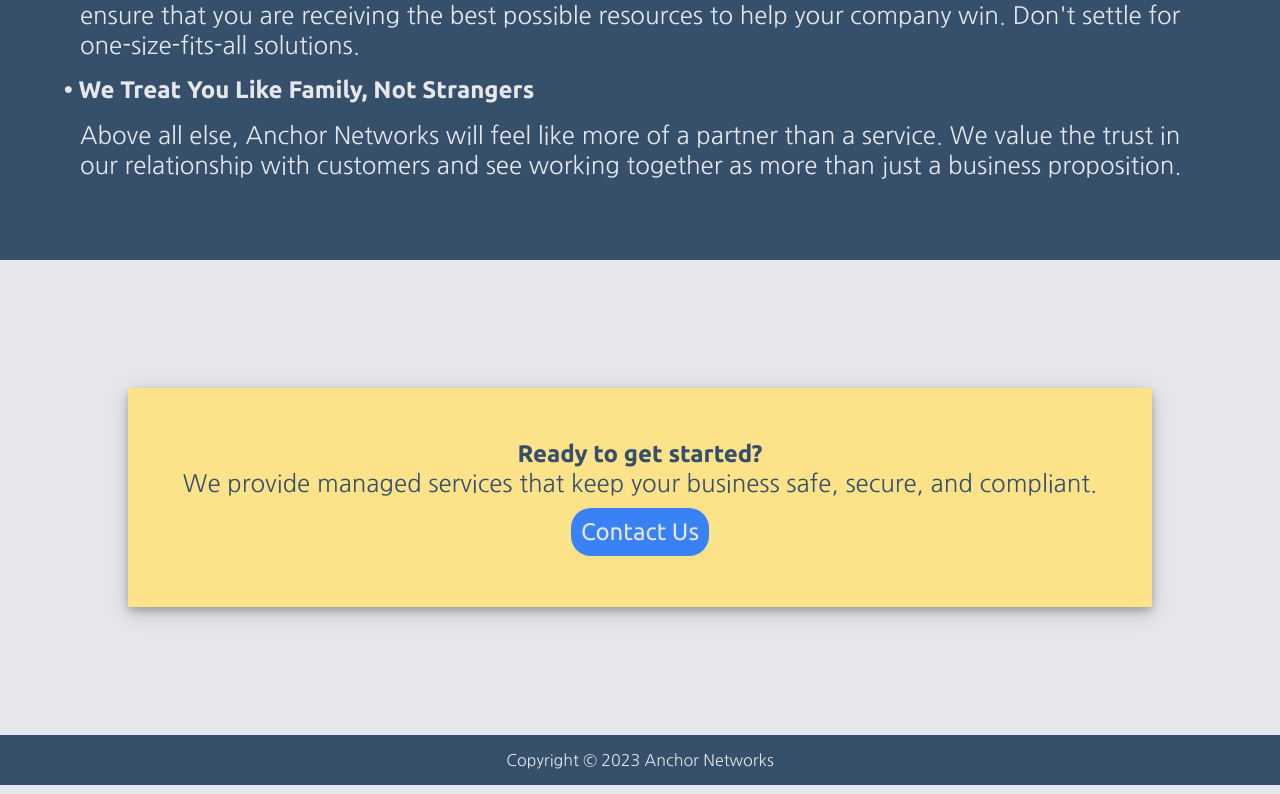
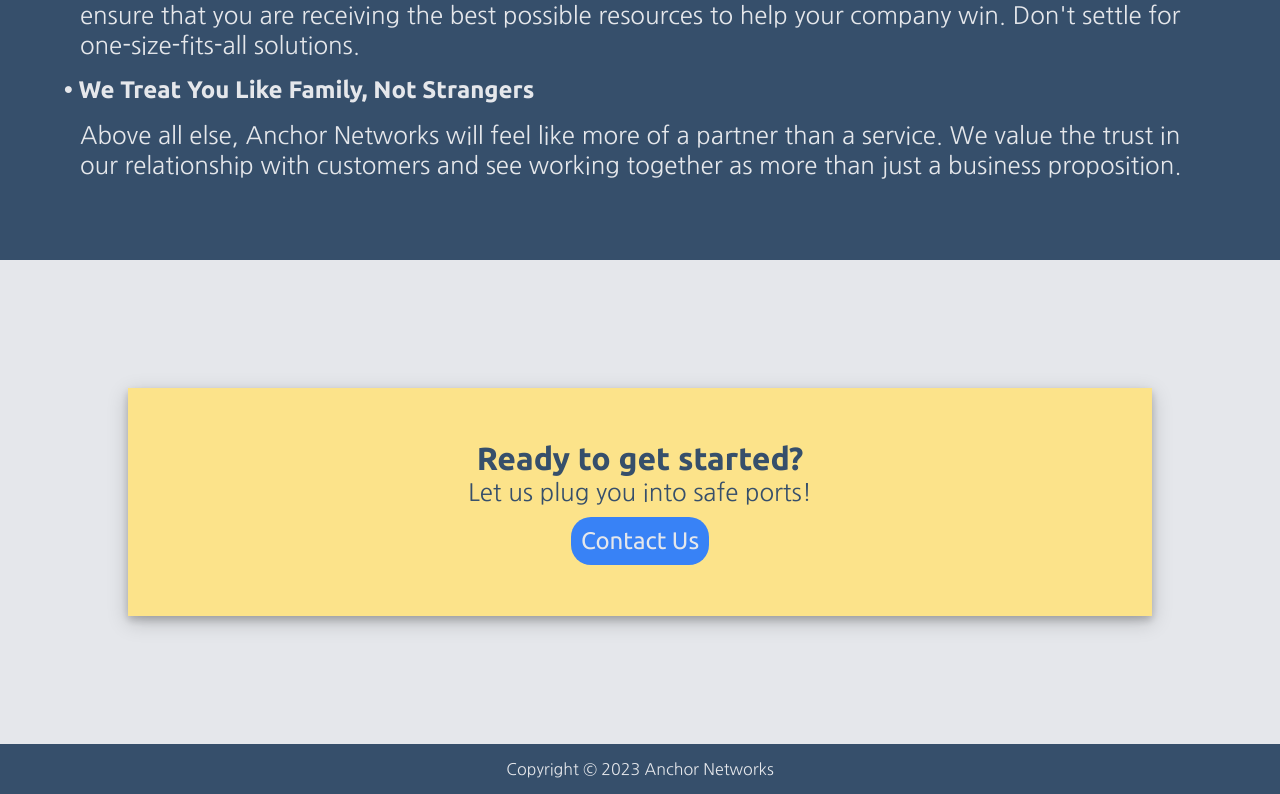
Before and after one commit to dustinhcox/anchornetworks, a plain HTML site: page index.html in a window 1280 px wide. Shown: the part 2108-2902 px from the top of the page. Drawn offline with nearby package versions, Linux system fonts and the light colour scheme.

Commit message:
Action item wording and font size

```diff
--- a/index.html
+++ b/index.html
@@ -121,7 +121,7 @@
             <div class="actioncontainer">
                 <div class="actiontext">
                     <h3 class="actiontitle">Ready to get started?</h3>
-                    <p>We provide managed services that keep your business safe, secure, and compliant.</p>
+                    <p>Let us plug you into safe ports!</p>
                 </div>
                 <button id="actionbutton"><a href="contact.html">Contact Us</a></button>
             </div>
--- a/styles/style.css
+++ b/styles/style.css
@@ -334,7 +334,7 @@ nav {
     }
         .actiontitle {
             font-family:'Ubuntu', sans-serif;
-            font-size: 3vh;
+            font-size: 4vh;
         }
         .actioncontainer p {
             font-family:'Nanum Gothic', sans-serif;
```
Also changed, not shown: services.html (+1 -1 lines).
